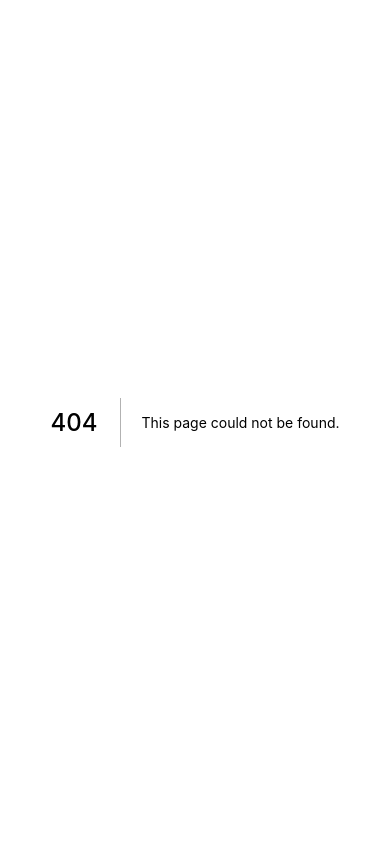
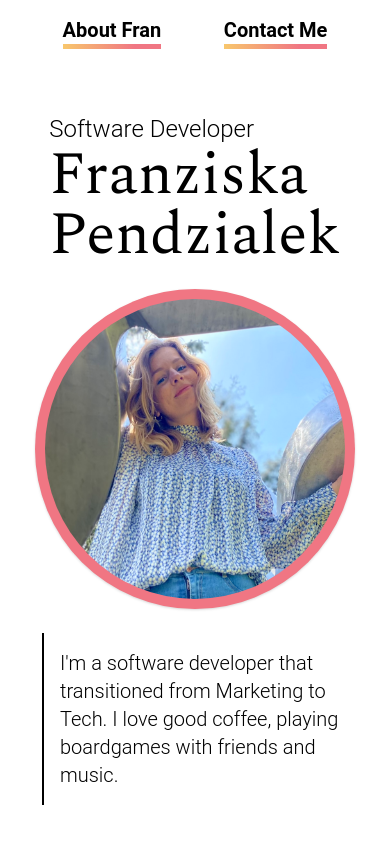
Before and after one commit to franziskacomploi/franziska-website, a Next.js app: page /contact in a window 390 px wide. Before the commit this address had no page. Shown: the top 844 px of the page. Built offline with nearby package versions, Linux system fonts and the light colour scheme.

Commit message:
add Menu, add Responsive Package

```diff
--- a/components/Hero.jsx
+++ b/components/Hero.jsx
@@ -2,7 +2,7 @@ import Image from 'next/image'
 import React from 'react'
 import heroImage from '../public/assets/hero-image.jpg'
 
-const Hero = () => {
+const Hero = ({ showBanner }) => {
   return (
     <>
       <div className="w-full flex flex-col lg:flex-row items-center justify-center gap-6 my-16">
@@ -30,7 +30,7 @@ const Hero = () => {
           </div>
         </div>
       </div>
-
+      {showBanner && (
         <div className="content-big flex flex-col md:flex-row gap-4 items-center justify-evenly bg-beige text-center pt-16">
           <div>
             Based in
@@ -48,6 +48,7 @@ const Hero = () => {
             <span className="font-bold">Frontend & DevOps</span>
           </div>
         </div>
+      )}
     </>
   )
 }
--- /dev/null
+++ b/components/layout/Layout.jsx
@@ -0,0 +1,22 @@
+import Head from 'next/head'
+import React from 'react'
+import Footer from './Footer'
+import Menu from './menu/Menu'
+
+const Layout = ({ children }) => {
+  return (
+    <>
+      <Head>
+        <title>About Fran</title>
+        <meta name="description" content="A CV website." />
+      </Head>
+      <Menu />
+      <main>{children}</main>
+      <footer>
+        <Footer />
+      </footer>
+    </>
+  )
+}
+
+export default Layout
--- a/components/layout/menu/MenuLayout.jsx
+++ b/components/layout/menu/MenuLayout.jsx
@@ -1,9 +1,21 @@
+import Link from 'next/link'
 import React, { useContext } from 'react'
 import MenuContext from '../../../util/context/MenuContext'
 
 const MenuLayout = () => {
   const { setIsMenuOpen, isMenuOpen } = useContext(MenuContext)
-  return <div></div>
+  return (
+    <>
+      <nav className="flex flex-row items-center justify-evenly font-bold text-xl my-4">
+        <Link href="/">
+          <a className="underline-gradient">About Fran</a>
+        </Link>
+        <Link href="/contact">
+          <a className="underline-gradient">Contact Me</a>
+        </Link>
+      </nav>
+    </>
+  )
 }
 
 export default MenuLayout
--- a/package.json
+++ b/package.json
@@ -10,7 +10,8 @@
   "dependencies": {
     "next": "12.0.6",
     "react": "17.0.2",
-    "react-dom": "17.0.2"
+    "react-dom": "17.0.2",
+    "react-responsive": "^9.0.0-beta.5"
   },
   "devDependencies": {
     "autoprefixer": "^10.4.0",
--- a/pages/_app.js
+++ b/pages/_app.js
@@ -1,7 +1,12 @@
-import '../styles/globals.css';
+import Layout from '../components/layout/Layout'
+import '../styles/globals.css'
 
-function MyApp({Component, pageProps}) {
-  return <Component {...pageProps} />;
+function MyApp({ Component, pageProps }) {
+  return (
+    <Layout>
+      <Component {...pageProps} />
+    </Layout>
+  )
 }
 
-export default MyApp;
+export default MyApp
--- /dev/null
+++ b/pages/contact.js
@@ -0,0 +1,15 @@
+import Head from 'next/head'
+import React from 'react'
+import Hero from '../components/Hero'
+import Footer from '../components/layout/Footer'
+import Menu from '../components/layout/menu/Menu'
+
+const Contact = () => {
+  return (
+    <div>
+      <Hero />
+    </div>
+  )
+}
+
+export default Contact
--- a/pages/index.js
+++ b/pages/index.js
@@ -1,30 +1,15 @@
-import Head from 'next/head'
 import About from '../components/About.jsx'
 import Hero from '../components/Hero.jsx'
-import Footer from '../components/layout/Footer.jsx'
-import Menu from '../components/layout/menu/Menu.jsx'
 import Projects from '../components/Projects.jsx'
 import Skills from '../components/Skills.jsx'
 
 const Home = () => {
   return (
     <div>
-      <Head>
-        <title>About Fran</title>
-        <meta name="description" content="A CV website." />
-      </Head>
-
-      <main>
-        <Menu />
-        <Hero />
-        <About />
-        <Skills />
-        <Projects />
-      </main>
-
-      <footer>
-        <Footer />
-      </footer>
+      <Hero showBanner />
+      <About />
+      <Skills />
+      <Projects />
     </div>
   )
 }
```
Also changed, not shown: 1 other file (tests, documents, lock files or other folders). Lines whose indentation alone changed are shown as unchanged.
